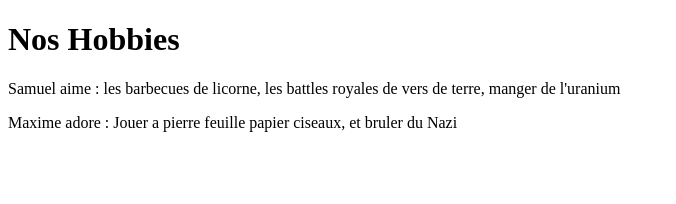
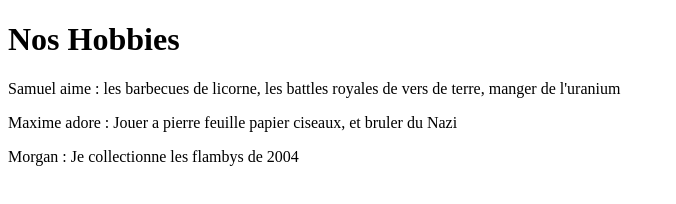
Before and after one commit to Index-True/tp-git, a plain HTML site: page index.html in a window 1280 px wide. Shown: the whole page, without its empty margins (0-676 px from the left). Drawn offline with Linux system fonts and the light colour scheme.

Commit message:
Ajout Hobby Morgan

```diff
--- a/index.html
+++ b/index.html
@@ -10,5 +10,6 @@
     <h1>Nos Hobbies</h1>
         <p> Samuel aime : les barbecues de licorne, les battles royales de vers de terre, manger de l'uranium</p>
         <p> Maxime adore : Jouer a pierre feuille papier ciseaux, et bruler du Nazi</p>
+        <p> Morgan : Je collectionne les flambys de 2004</p>
 </body>
 </html>
```
